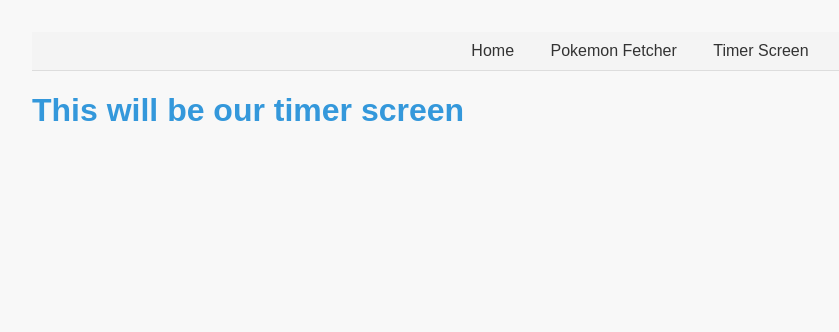
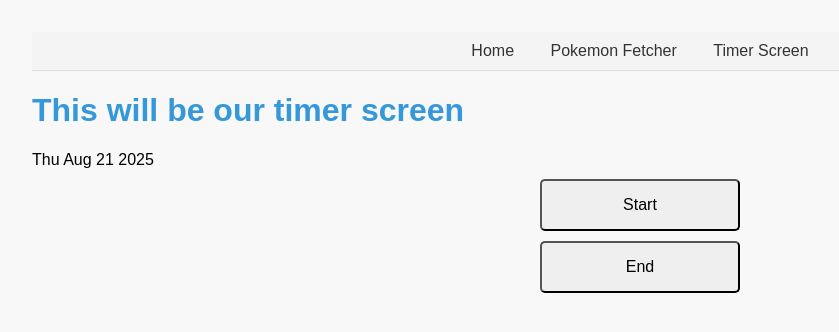
Before and after one commit to Littlewoko/AA-clocked-in, a website: page public/timer-screen.html in a window 1280 px wide. Shown: the whole page, without its empty margins (0-839 px from the left). Drawn offline with nearby package versions, Linux system fonts and the light colour scheme.

Commit message:
editted the timer page, added date and timer button functions, style timer buttons

```diff
--- a/public/common.js
+++ b/public/common.js
@@ -1,4 +1,22 @@
-$(function() {
+$(function () {
     // Load the nav bar component into #navBar
     $("#navBar").load("components/navbar.html");
 });
+
+// display current date
+function displayCurrentDate() {
+    const dateDisplayElement = document.getElementById("date-display");
+    const currentDate = new Date();
+    const date = currentDate.toDateString();
+    dateDisplayElement.textContent = `${date}`;
+}
+
+//log time on button click to the console
+function timeLogging(){
+    const logTime = () => {
+        const now = new Date();
+        console.log(`Logged time: ${now.toLocaleTimeString()}`);
+    };
+    document.getElementById("log-start-time").addEventListener("click", logTime);
+    document.getElementById("log-end-time").addEventListener("click", logTime);
+}
--- a/public/style.css
+++ b/public/style.css
@@ -39,3 +39,12 @@ button {
 .nav-bar a:hover {
     text-decoration: underline;
 }
+
+.timer-button {
+    display: block;
+    width: 200px;
+    padding: 15px 20px;
+    margin: 10px auto;
+    border-radius: 5px;
+
+}
--- a/public/timer-screen.html
+++ b/public/timer-screen.html
@@ -11,6 +11,18 @@
     <div id="navBar"></div>
 
     <h1>This will be our timer screen</h1>
+    <span id="date-display"></span>
 
+    <div>
+        <button id = "log-start-time" class ="timer-button">Start</button>
+        <button id = "log-end-time" class ="timer-button">End</button>
+    </div>
+
+    <script>
+        document.addEventListener("DOMContentLoaded", function() {
+            displayCurrentDate();
+            timeLogging();
+        })
+    </script>
 </body>
 </html>
```
